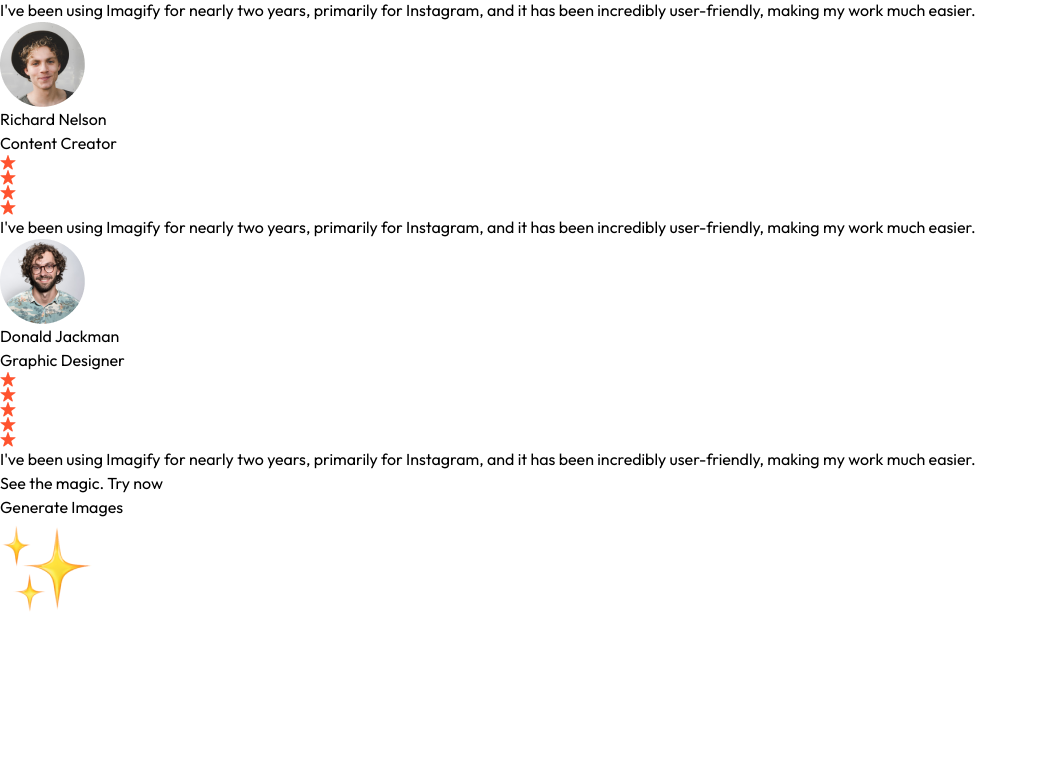
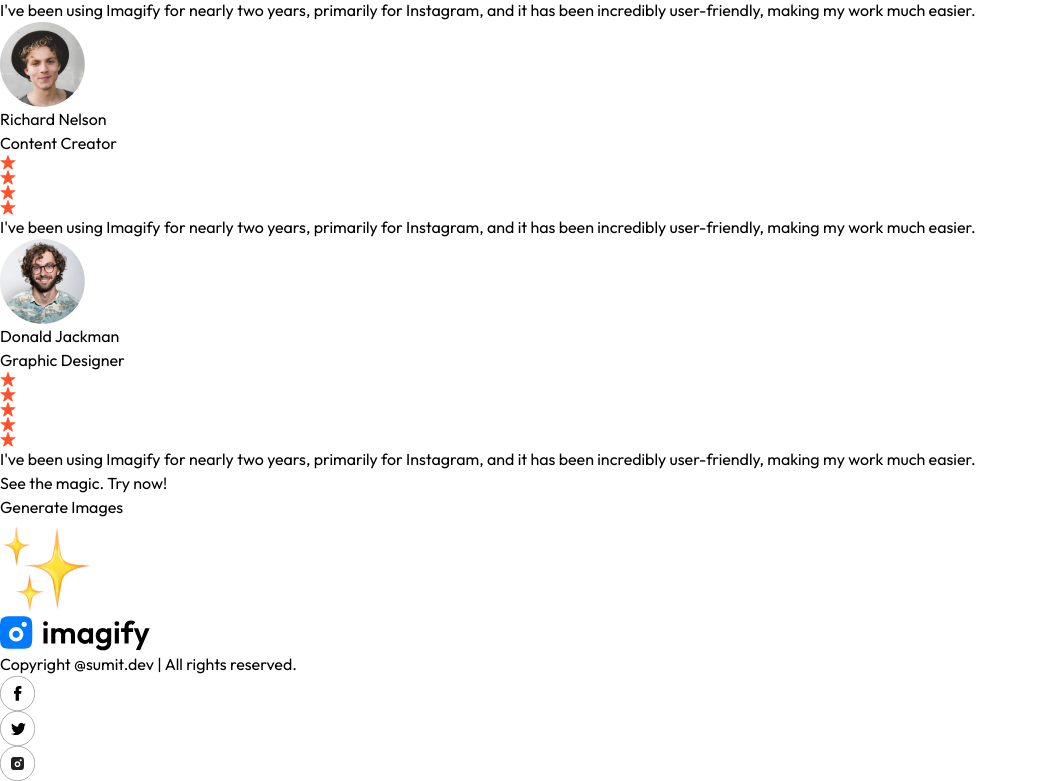
Before and after one commit to sumitkrbar/Imagify, a React (Vite) app: page / in a window 1280 px wide. Shown: the part 2060-2841 px from the top of the page, without its empty margins (0-1038 px from the left). Before the commit the page ends 2672 px from the top, so only its background shows below. Built offline with nearby package versions, Linux system fonts and the light colour scheme.

Commit message:
Added Footer

```diff
--- a/src/App.jsx
+++ b/src/App.jsx
@@ -4,6 +4,7 @@
 import Result from './pages/Result'
 import BuyCredit from './pages/BuyCredit'
 import Navbar from './components/Navbar'
+import Footer from './components/Footer'
 
 const App = () => {
   return (
@@ -17,7 +18,7 @@
         <Route path = '/buy' element={<BuyCredit/>}/>
         <Route path = '/home' element={<Home/>}/>
       </Routes>
-
+    <Footer/>
     </div>
   )
 }
--- /dev/null
+++ b/src/components/Footer.jsx
@@ -0,0 +1,22 @@
+import React from 'react'
+import { assets } from '../assets/assets'
+
+const Footer = () => {
+  return (
+    <div className='flex items-center justify-between gap-4 py-3
+    mt-20 '>
+        <img src={assets.logo} alt="" width={150} />
+        <p className='flex-1 border-l border-gray-400 pl-4 text-sm
+        text-gray-500 max-sm:hidden'>Copyright @sumit.dev | All rights reserved.</p>
+
+        <div className='flex gap-2.5'>
+            <img src={assets.facebook_icon} alt="" width={35} />
+            <img src={assets.twitter_icon} alt="" width={35} />
+            <img src={assets.instagram_icon} alt="" width={35} />
+        </div>
+
+    </div>
+  )
+}
+
+export default Footer
--- a/src/components/GenerateBtn.jsx
+++ b/src/components/GenerateBtn.jsx
@@ -6,7 +6,7 @@
     <div className='pb-16 text-center'>
         <h1 className='text-2xl md:text-3xl lg:text-4xl
         mt-4 font-semibold text-neutral-800 py-6
-        md:py-16'>See the magic. Try now</h1>
+        md:py-16'>See the magic. Try now!</h1>
 
         <button className='inline-flex items-center gap-2
         px-12 py-3 rounded-full bg-black text-white m-auto
--- a/src/pages/Home.jsx
+++ b/src/pages/Home.jsx
@@ -13,6 +13,7 @@
         <Description/>
         <Testimonials/>
         <GenerateBtn/>
+
     </div>
   )
 }
```
